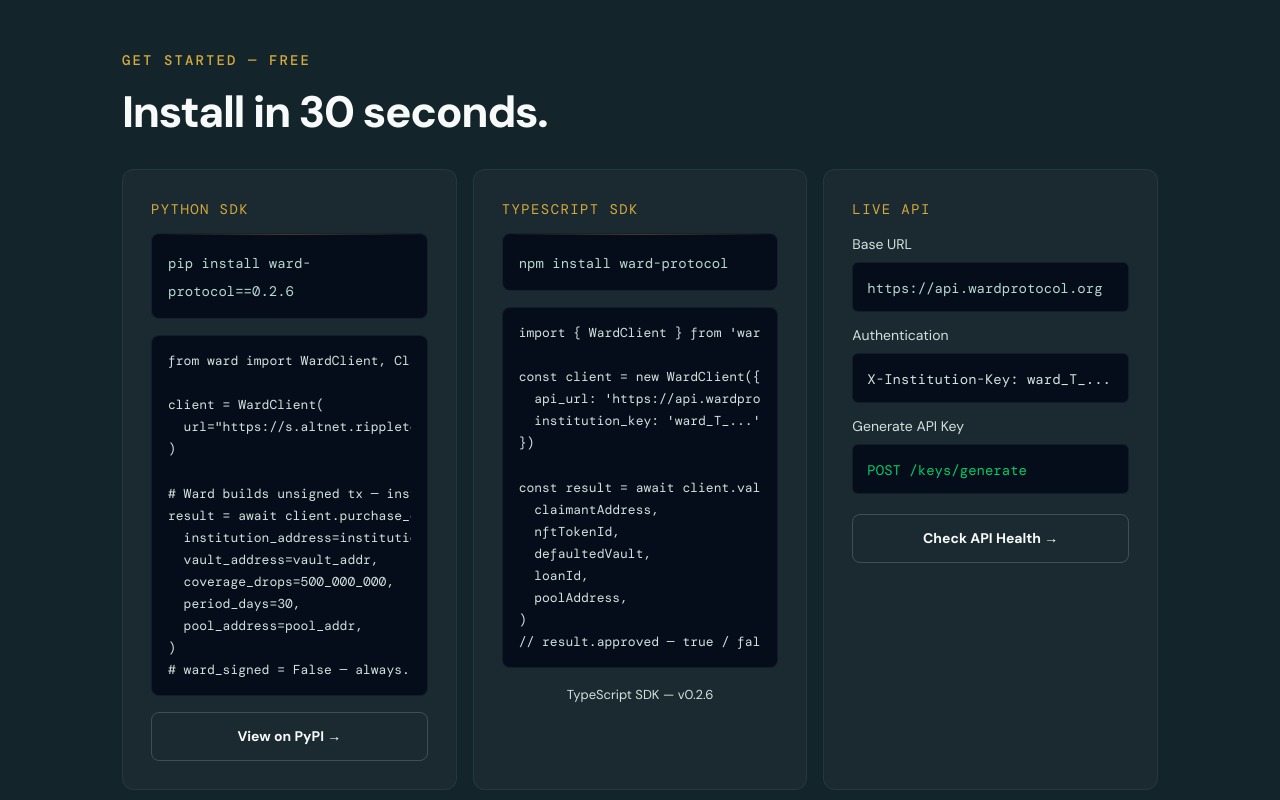
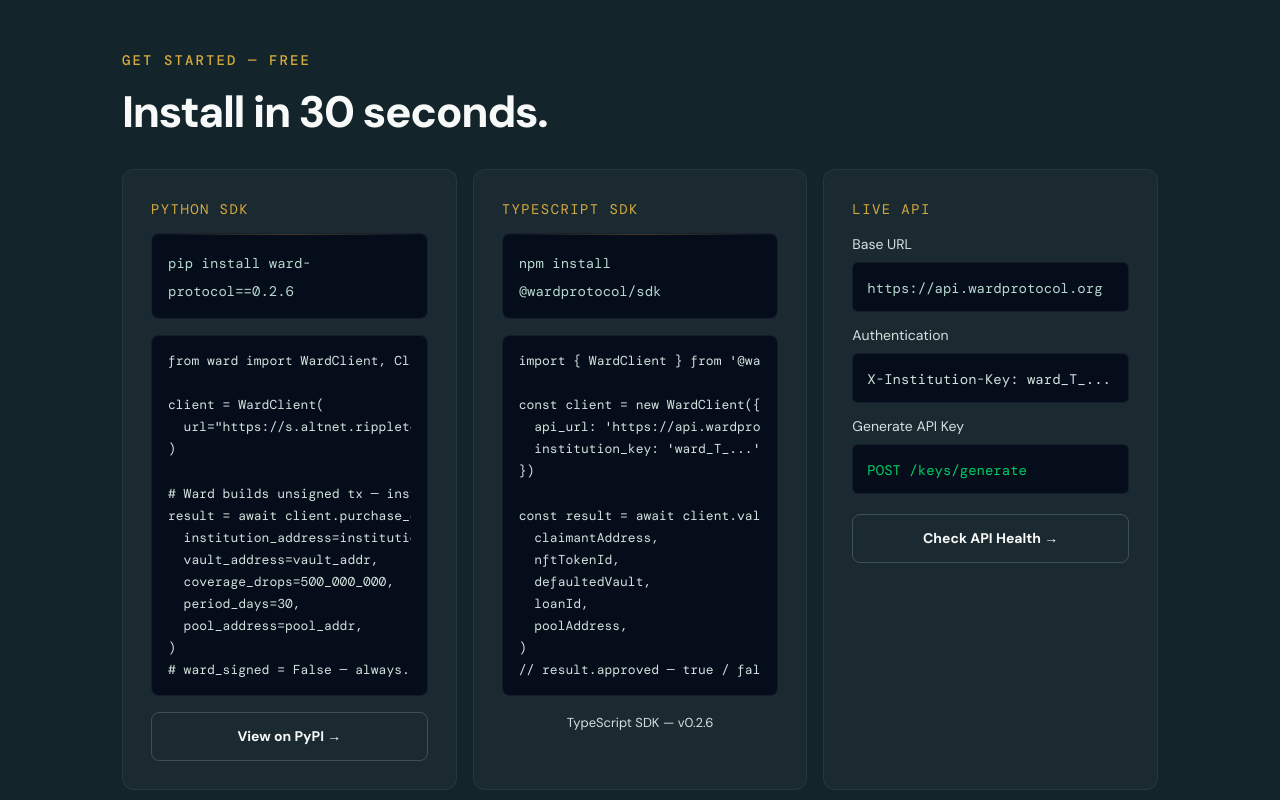
Before and after one commit to wflores9/ward-protocol, a Next.js app: page /build in a window 1280 px wide. Shown: the part 498-1298 px from the top of the page. Built offline with nearby package versions, Linux system fonts and the light colour scheme.

Commit message:
feat: update site — npm install @wardprotocol/sdk

```diff
--- a/src/app/build/page.tsx
+++ b/src/app/build/page.tsx
@@ -73,10 +73,10 @@
               <div style={{ fontFamily: 'DM Mono, monospace', fontSize: 14, color: 'var(--gold)', letterSpacing: '0.1em', marginBottom: 12 }}>TYPESCRIPT SDK</div>
               <div style={{ background: '#060d1a', border: '1px solid rgba(168,197,232,0.1)', borderRadius: 8, padding: '14px 16px', marginBottom: 16, position: 'relative', overflow: 'hidden' }}>
                 <div style={{ position: 'absolute', top: 0, left: 0, right: 0, height: 1, background: 'linear-gradient(90deg, transparent, var(--gold), transparent)', opacity: 0.3 }} />
-                <code style={{ fontFamily: 'DM Mono, monospace', fontSize: 14, color: 'var(--ice)' }}>npm install ward-protocol</code>
+                <code style={{ fontFamily: 'DM Mono, monospace', fontSize: 14, color: 'var(--ice)' }}>npm install @wardprotocol/sdk</code>
               </div>
               <div style={{ background: '#060d1a', border: '1px solid rgba(168,197,232,0.08)', borderRadius: 8, padding: '14px 16px', marginBottom: 16 }}>
-                <pre style={{ fontFamily: 'DM Mono, monospace', fontSize: 13, color: 'var(--text-secondary)', lineHeight: 1.7, margin: 0, overflowX: 'auto' }}>{`import { WardClient } from 'ward-protocol'
+                <pre style={{ fontFamily: 'DM Mono, monospace', fontSize: 13, color: 'var(--text-secondary)', lineHeight: 1.7, margin: 0, overflowX: 'auto' }}>{`import { WardClient } from '@wardprotocol/sdk'
 
 const client = new WardClient({
   api_url: 'https://api.wardprotocol.org',
```
